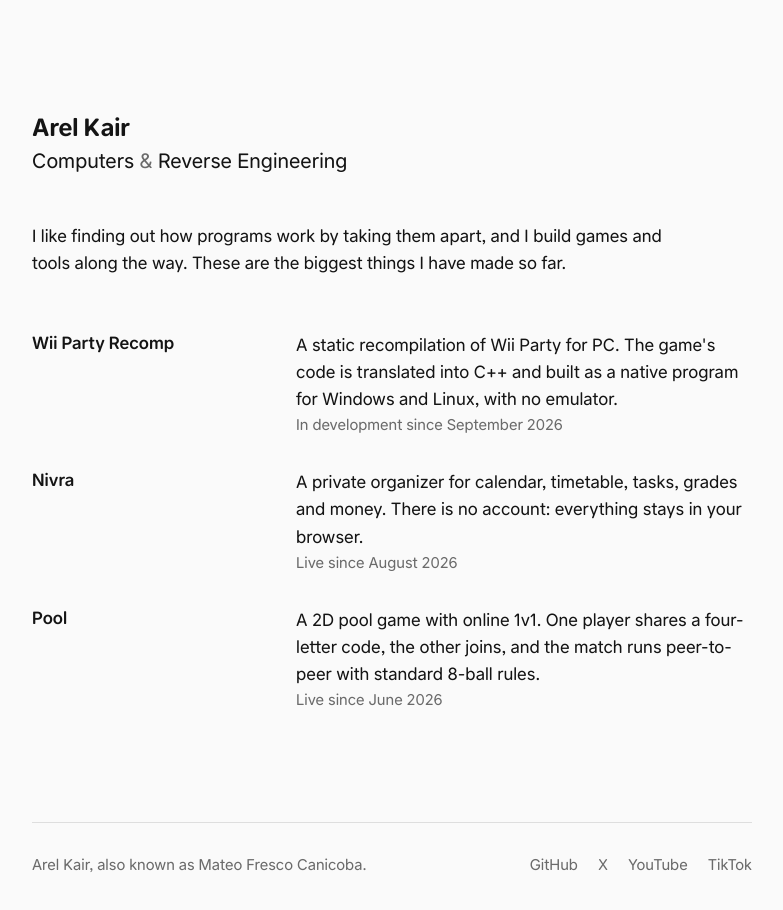
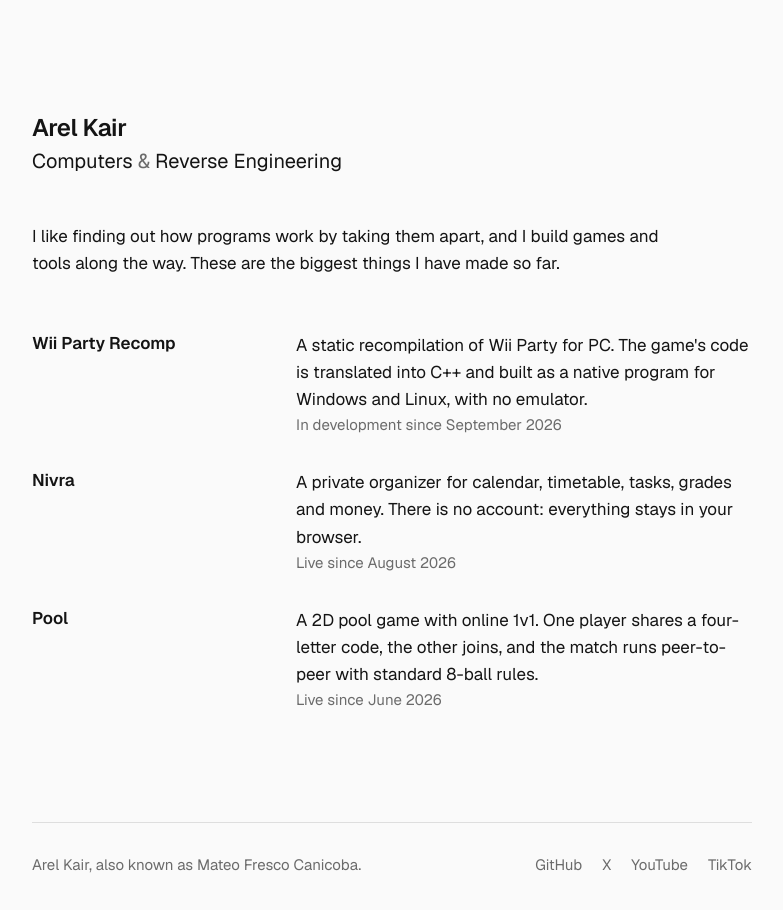
Before and after one commit to arelkair/home, an Astro site: page / in a window 1280 px wide. Shown: the whole page, without its empty margins (248-1031 px from the left). Built offline with nearby package versions, Linux system fonts and the light colour scheme; Astro itself is replaced by a stand-in of ours.

Commit message:
Switch to Geist Sans, soften the animations and drop the dimming hover.

```diff
--- a/ARCHITECTURE.md
+++ b/ARCHITECTURE.md
@@ -8,18 +8,18 @@ The portfolio of Arel Kair (arelkair.dev), built with Astro and Tailwind CSS v4
 - `src/pages/404.astro` - Not found page
 - `src/layouts/Base.astro` - Document head, the header (name and tagline), the footer with links elsewhere, and the body classes that set the column
 - `src/data/projects.ts` - Every project: name, repository, summary, status and start date
-- `src/styles/global.css` - Tailwind import, the Allo font faces, the theme (colors, the rise animation), the light and dark variables and the `link` utility
-- `src/assets/fonts/allo-latin.woff2` - Allo reduced to what the site uses: Latin plus a few symbols, weight 400 to 700, optical size fixed at 16 (44 KB instead of 229 KB). Made with fonttools from the `AlloVariableFriendly` file in Allo's release; the OFL allows it and the license ships in `public/`
-- `public/` - Favicon, social image, robots.txt and Allo's license
+- `src/styles/global.css` - Tailwind import, the Geist font faces, the theme (colors, the rise animation), the light and dark variables and the `link` utility
+- `src/assets/fonts/geist.woff2` - Geist Sans, the Latin variable file from `@fontsource-variable/geist` (29 KB), copied here so the stylesheet can reference it. Its license is in `public/geist-OFL.txt`
+- `public/` - Favicon, social image, robots.txt and Geist's license
 - `vercel.json` - Deploy configuration: Astro framework, clean URLs, security headers (the CSP allows no scripts at all) and caching: one year on `/_astro/*`, one day on the other static files
 
 ## Design
 
-Extremely minimal: one narrow column of text, set only in Allo, black and white following the system light or dark mode. The project rows are blocks that turn light gray on hover, with a small arrow that moves. The content fades and rises in on load in 450 ms, which Tailwind's `motion-safe` turns off for people who prefer reduced motion.
+Extremely minimal: one narrow column of text, set in a single family, Geist Sans, with hierarchy made only by weight, size, color and tabular figures, black and white following the system light or dark mode. The project rows are blocks that turn light gray on hover, with a small arrow that moves. The content fades and rises in on load in 450 ms, which Tailwind's `motion-safe` turns off for people who prefer reduced motion.
 
 ## Performance
 
-One HTML file of 4 KB with the compressed stylesheet inlined, one preloaded font of 44 KB and no JavaScript. A fallback face (`Allo Fallback`, Arial with Allo's metrics) keeps the swap from moving the text: the layout shift measured 0.0001.
+One HTML file of 4 KB with the compressed stylesheet inlined, one preloaded font of 29 KB and no JavaScript. A fallback face (`Geist Fallback`, Arial with Geist's metrics) keeps the swap from moving the text: the layout shift measured 0.0001.
 
 There is no Work section for now: the projects link straight to their repositories.
 
--- a/package.json
+++ b/package.json
@@ -9,6 +9,7 @@
   },
   "dependencies": {
     "@astrojs/sitemap": "^3.7.4",
+    "@fontsource-variable/geist": "^5.3.0",
     "@tailwindcss/vite": "^4.3.5",
     "astro": "^7.4.2",
     "tailwindcss": "^4.3.5"
--- a/public/allo-OFL.txt
+++ b/public/geist-OFL.txt
@@ -1,9 +1,9 @@
-Copyright 2026 Josh Puckett (https://joshpuckett.me)
-Copyright (c) 2016 The Inter Project Authors (https://github.com/rsms/inter)
+Copyright 2024 The Geist Project Authors (https://github.com/vercel/geist-font) Geist-Italic[wght].ttf: Copyright 2024 The Geist Project Authors (https://github.com/vercel/geist-font)
 
 This Font Software is licensed under the SIL Open Font License, Version 1.1.
 This license is copied below, and is also available with a FAQ at:
 http://scripts.sil.org/OFL
+
 
 -----------------------------------------------------------
 SIL OPEN FONT LICENSE Version 1.1 - 26 February 2007
@@ -44,7 +44,7 @@ new environment.
 "Author" refers to any designer, engineer, programmer, technical
 writer or other person who contributed to the Font Software.
 
-PERMISSION AND CONDITIONS
+PERMISSION & CONDITIONS
 Permission is hereby granted, free of charge, to any person obtaining
 a copy of the Font Software, to use, study, copy, merge, embed, modify,
 redistribute, and sell modified and unmodified copies of the Font
--- a/src/layouts/Base.astro
+++ b/src/layouts/Base.astro
@@ -1,6 +1,6 @@
 ---
 import "../styles/global.css";
-import allo from "../assets/fonts/allo-latin.woff2?url";
+import geist from "../assets/fonts/geist.woff2?url";
 
 interface Props {
   path: string;
@@ -53,22 +53,22 @@ const person = {
     <meta property="og:image:width" content="1200" />
     <meta property="og:image:height" content="630" />
     <meta name="twitter:card" content="summary_large_image" />
-    <link rel="preload" href={allo} as="font" type="font/woff2" crossorigin />
+    <link rel="preload" href={geist} as="font" type="font/woff2" crossorigin />
     <link rel="icon" href="/favicon.svg?v=5" type="image/svg+xml" />
     {isHome && <script type="application/ld+json" set:html={JSON.stringify(person)} />}
   </head>
-  <body class="mx-auto max-w-[calc(45rem+48px)] bg-paper px-6 pt-[clamp(64px,14vh,128px)] pb-16 font-sans text-[1.0625rem] leading-[1.6] font-[420] text-ink antialiased max-sm:pt-12 max-sm:text-base">
+  <body class="mx-auto max-w-[calc(45rem+48px)] bg-paper px-6 pt-[clamp(64px,14vh,128px)] pb-16 font-sans text-[1.0625rem] leading-[1.6] font-normal text-ink antialiased max-sm:pt-12 max-sm:text-base">
     <header class="mb-12 max-sm:mb-8">
-      <h1 class="text-2xl leading-[1.3] font-bold"><a href="/">Arel Kair</a></h1>
+      <h1 class="text-2xl leading-[1.3] font-semibold tracking-[-0.015em]"><a href="/">Arel Kair</a></h1>
       <p class="mt-1 text-xl leading-[1.4]">Computers <span class="text-muted">&amp;</span> Reverse Engineering</p>
     </header>
-    <main id="main" class="motion-safe:animate-rise">
+    <main id="main">
       <slot />
     </main>
     <footer class="mt-24 flex flex-wrap items-baseline justify-between gap-x-6 gap-y-2 border-t border-ink/12 pt-6 text-[0.9375rem] text-muted">
       <p>Arel Kair, also known as Mateo Fresco Canicoba.</p>
       <nav class="flex flex-wrap gap-x-5 gap-y-1" aria-label="Elsewhere">
-        {elsewhere.map(([label, url]) => <a class="py-1.5 transition-colors duration-75 hover:text-ink" href={url} rel="me">{label}</a>)}
+        {elsewhere.map(([label, url]) => <a class="py-1.5 transition-colors duration-300 hover:text-ink" href={url} rel="me">{label}</a>)}
       </nav>
     </footer>
   </body>
--- a/src/pages/index.astro
+++ b/src/pages/index.astro
@@ -4,26 +4,26 @@ import { projects } from "../data/projects";
 ---
 
 <Base path="">
-  <p class="mb-10 max-w-160">
+  <p class="mb-10 max-w-160 motion-safe:animate-rise">
     I like finding out how programs work by taking them apart, and I build games and tools along the way. These are the biggest things I have made so far.
   </p>
-  <ul class="-mx-4 grid gap-1 max-sm:-mx-3 [@media(hover:hover)]:[&:has(a:hover)>li:not(:hover)]:opacity-50">
+  <ul class="-mx-4 grid gap-1 max-sm:-mx-3">
     {
-      projects.map((project) => (
-        <li class="transition-opacity duration-100">
+      projects.map((project, i) => (
+        <li class="motion-safe:animate-rise" style={`animation-delay:${150 + i * 130}ms`}>
           <a
-            class="group relative isolate grid grid-cols-[15rem_minmax(0,1fr)] gap-x-6 gap-y-0.5 px-4 py-3.5 before:absolute before:inset-0 before:-z-10 before:origin-left before:scale-x-0 before:bg-ink/6 before:transition-transform before:duration-100 before:ease-[cubic-bezier(0.23,1,0.32,1)] hover:before:scale-x-100 focus-visible:before:scale-x-100 max-sm:grid-cols-1 max-sm:p-3"
+            class="group relative isolate grid transition-transform duration-300 active:scale-[0.995] grid-cols-[15rem_minmax(0,1fr)] gap-x-6 gap-y-0.5 px-4 py-3.5 before:absolute before:inset-0 before:-z-10 before:-translate-x-3 before:bg-ink/5 before:opacity-0 before:transition-[opacity,translate] before:duration-500 before:ease-[cubic-bezier(0.23,1,0.32,1)] hover:before:translate-x-0 hover:before:opacity-100 focus-visible:before:translate-x-0 focus-visible:before:opacity-100 max-sm:grid-cols-1 max-sm:p-3"
             href={project.href}
             target="_blank"
             rel="noopener"
           >
-            <span class="leading-[1.4] font-semibold transition-transform duration-100 ease-[cubic-bezier(0.23,1,0.32,1)] group-hover:translate-x-1 group-focus-visible:translate-x-1">
+            <span class="leading-[1.4] font-semibold transition-transform duration-500 ease-[cubic-bezier(0.23,1,0.32,1)] group-hover:translate-x-1.5 group-focus-visible:translate-x-1.5">
               {project.name}
-              <span class="ml-1.5 inline-block -translate-x-1 translate-y-0.5 text-[0.875rem] font-normal text-muted opacity-0 transition-[opacity,translate] duration-100 ease-[cubic-bezier(0.23,1,0.32,1)] group-hover:translate-x-0 group-hover:translate-y-0 group-hover:text-ink group-hover:opacity-100 group-focus-visible:translate-x-0 group-focus-visible:translate-y-0 group-focus-visible:opacity-100 pointer-coarse:translate-x-0 pointer-coarse:translate-y-0 pointer-coarse:opacity-100" aria-hidden="true">↗</span>
+              <span class="ml-1.5 inline-block -translate-x-1 translate-y-0.5 text-[0.875rem] font-normal text-muted opacity-0 transition-[opacity,translate] duration-500 ease-[cubic-bezier(0.23,1,0.32,1)] group-hover:translate-x-0 group-hover:translate-y-0 group-hover:text-ink group-hover:opacity-100 group-focus-visible:translate-x-0 group-focus-visible:translate-y-0 group-focus-visible:opacity-100 pointer-coarse:translate-x-0 pointer-coarse:translate-y-0 pointer-coarse:opacity-100" aria-hidden="true"><svg class="size-2.5 translate-y-px" viewBox="0 0 10 10" fill="none" stroke="currentColor" stroke-width="1.25"><path d="M2 8 8 2M3.5 2H8v4.5" /></svg></span>
             </span>
             <span class="grid">
               <span>{project.summary}</span>
-              <span class="text-[0.9375rem] text-muted">
+              <span class="text-[0.9375rem] text-muted tabular-nums transition-colors duration-500 group-hover:text-ink group-focus-visible:text-ink">
                 {project.status} since {project.since}
               </span>
             </span>
--- a/src/styles/global.css
+++ b/src/styles/global.css
@@ -1,31 +1,31 @@
 @import "tailwindcss";
 
 @font-face {
-  font-family: "Allo";
-  src: url("../assets/fonts/allo-latin.woff2") format("woff2");
-  font-weight: 400 700;
+  font-family: "Geist";
+  src: url("../assets/fonts/geist.woff2") format("woff2");
+  font-weight: 100 900;
   font-style: normal;
   font-display: swap;
 }
 
 @font-face {
-  font-family: "Allo Fallback";
+  font-family: "Geist Fallback";
   src: local("Arial"), local("Helvetica Neue"), local("Liberation Sans");
-  size-adjust: 106.2%;
-  ascent-override: 91.2%;
-  descent-override: 22.7%;
+  size-adjust: 108.6%;
+  ascent-override: 92.5%;
+  descent-override: 27.2%;
   line-gap-override: 0%;
 }
 
 @theme {
-  --font-sans: "Allo", "Allo Fallback", system-ui, sans-serif;
+  --font-sans: "Geist", "Geist Fallback", system-ui, sans-serif;
   --ease-out-quint: cubic-bezier(0.23, 1, 0.32, 1);
-  --animate-rise: rise 250ms var(--ease-out-quint) both;
+  --animate-rise: rise 800ms var(--ease-out-quint) both;
 
   @keyframes rise {
     from {
       opacity: 0;
-      transform: translateY(6px);
+      transform: translateY(14px);
     }
   }
 }
@@ -73,7 +73,7 @@
   text-decoration-thickness: 1px;
   text-underline-offset: 0.2em;
   text-decoration-color: color-mix(in srgb, currentColor 30%, transparent);
-  transition: text-decoration-color 75ms ease;
+  transition: text-decoration-color 250ms ease;
 
   &:hover {
     text-decoration-color: currentColor;
```
Also changed, not shown: README.md, src/assets/fonts/allo-latin.woff2 (deleted), src/assets/fonts/geist.woff2 (added), 1 other file.
